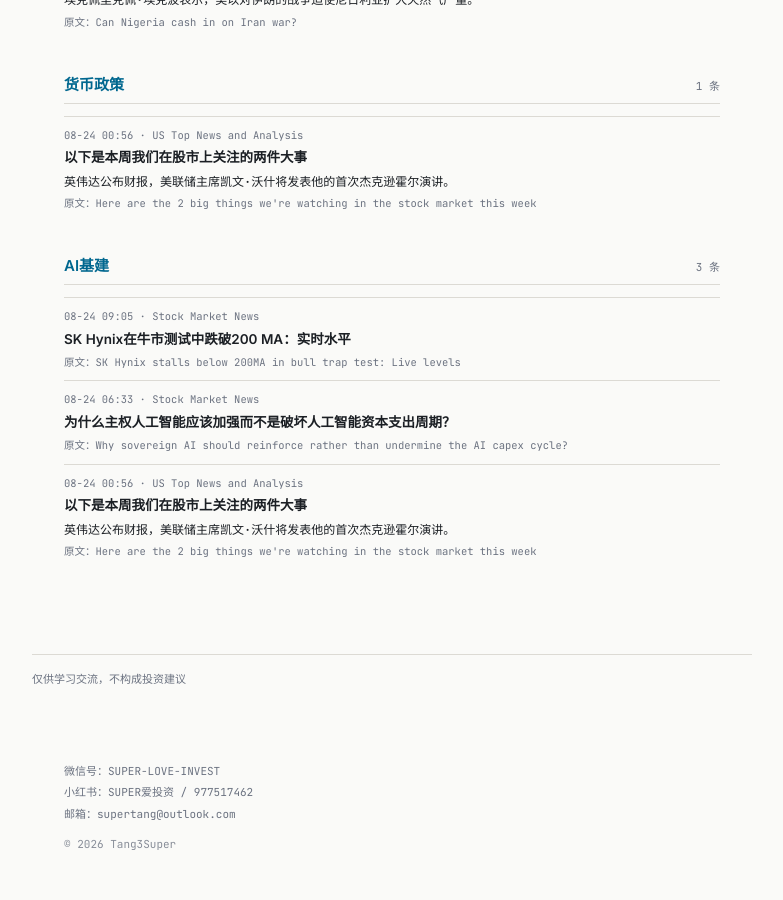
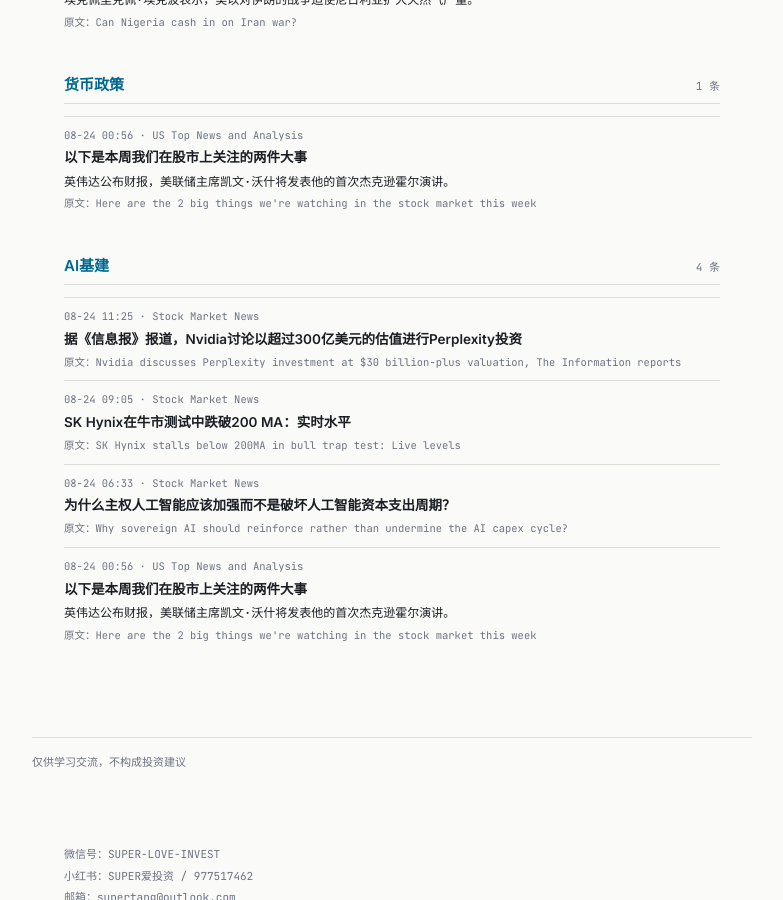
Before and after one commit to tang3super/tang3super.github.io, a Jekyll site: the page built from macro-trade/news-digest.md, in a window 1280 px wide and 900 px high, scrolled down 1090 px. Shown: the whole window, without its empty margins (248-1031 px from the left). Built offline with Jekyll 4.4.1, drawn with Linux system fonts in a browser that asks for light colours; before the commit the page ends 1967 px from its top, so only the background shows below that; some of the changed text lies outside the part shown.

Commit message:
sync news-digest article

```diff
--- a/macro-trade/news-digest.md
+++ b/macro-trade/news-digest.md
@@ -5,7 +5,7 @@ title: 新闻监控
 date: '2026-08-24'
 summary: 2026年第35周监控
 week_label: 2026年第35周监控
-last_updated: 2026-08-24 10:51
+last_updated: 2026-08-24 11:41
 refresh_note: 每 5 分钟自动刷新
 topics:
 - name: 地缘政治
@@ -77,6 +77,12 @@ topics:
     summary_zh: 英伟达公布财报，美联储主席凯文·沃什将发表他的首次杰克逊霍尔演讲。
 - name: AI基建
   items:
+  - title: Nvidia discusses Perplexity investment at $30 billion-plus valuation, The Information reports
+    summary: ''
+    link: https://www.investing.com/news/stock-market-news/nvidia-discusses-perplexity-investment-at-30-billionplus-valuation-the-information-reports-4872594
+    source: Stock Market News
+    time: 08-24 11:25
+    title_zh: 据《信息报》报道，Nvidia讨论以超过300亿美元的估值进行Perplexity投资
   - title: 'SK Hynix stalls below 200MA in bull trap test: Live levels'
     summary: ''
     link: https://www.investing.com/news/stock-market-news/sk-hynix-stalls-below-200ma-in-bull-trap-test-live-levels-93CH-4872532
```
